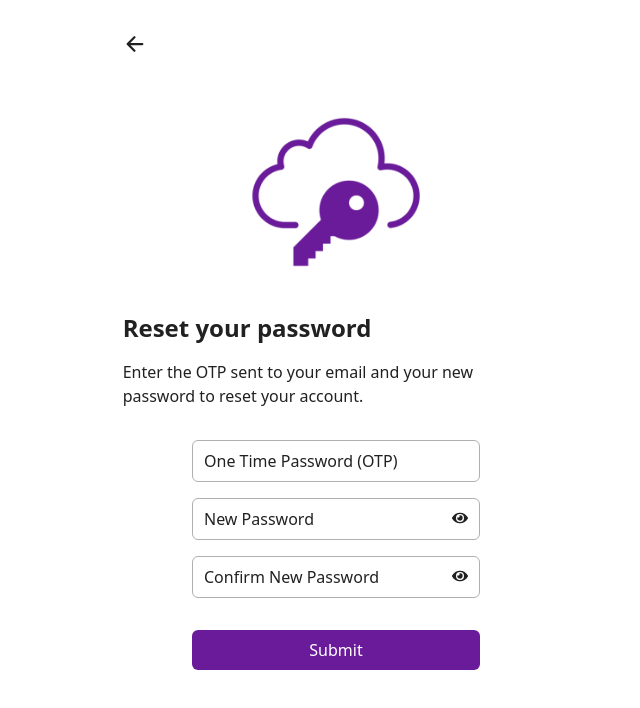
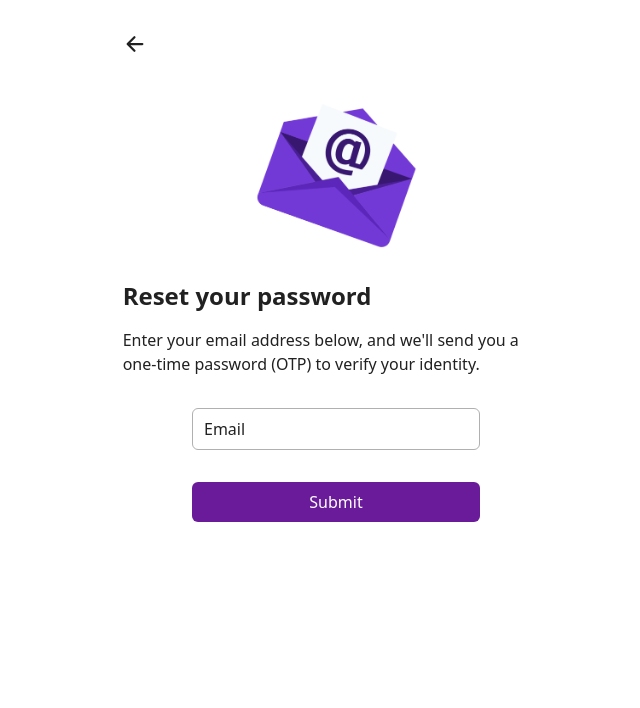
Before and after one commit to RichardoLieberio/R-Tracker, a React (Vite) app: page /forgot-password in a window 1280 px wide. Shown: the top 708 px of the page, without its empty margins (304-944 px from the left). Built offline with nearby package versions, Linux system fonts and the light colour scheme; no server answers.

Commit message:
Changes step to email

```diff
--- a/src/pages/Dashboard.jsx
+++ b/src/pages/Dashboard.jsx
@@ -1,5 +1,12 @@
+import {useSelector} from 'react-redux';
+
 export default function Dashboard() {
+    const accessToken = useSelector((state) => state.auth.accessToken);
+
     return (
-        <h1>Dashboard Page</h1>
+        <>
+            <h1>Dashboard Page</h1>
+            <p>{accessToken}</p>
+        </>
     );
 }
--- a/src/pages/ForgotPwd.jsx
+++ b/src/pages/ForgotPwd.jsx
@@ -7,7 +7,7 @@ import ForgotPwdForm from '../components/ForgotPwdForm';
 
 export default function ForgotPwd() {
     const [email, setEmail] = useState('');
-    const [step, setStep] = useState('form');
+    const [step, setStep] = useState('email');
 
     useEffect(function() {
         return function() {
```
